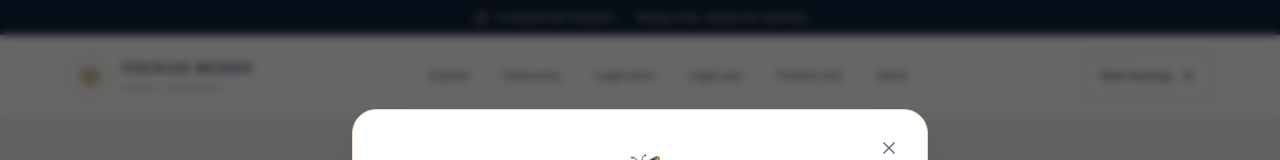
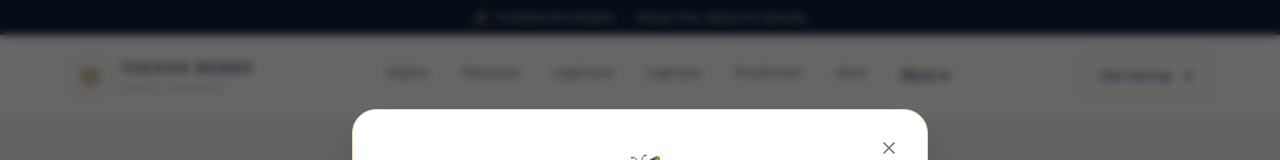
Before and after one commit to Vr7solutions/vignanreddy-legal-journey, a Next.js app: page / in a window 1280 px wide. Shown: the top 160 px of the page. Built offline with nearby package versions, Linux system fonts and the light colour scheme; no server answers; the database is empty.

Commit message:
Implement dropdown for additional resources
Added a dropdown for additional resources including previous year question papers.

```diff
--- a/app/page.tsx
+++ b/app/page.tsx
@@ -48,6 +48,24 @@ export default function Home() {
           <a href="#daily-quiz">Legal quiz</a>
           <a href="#practice-test">Practice test</a>
           <a href="#about">About</a>
+
+          <div className="relative group">
+            <button
+              type="button"
+              className="flex items-center gap-1"
+            >
+              More <span>▾</span>
+            </button>
+
+            <div className="absolute right-0 top-full z-50 hidden min-w-64 rounded-lg border border-gray-200 bg-white p-2 shadow-lg group-hover:block group-focus-within:block">
+              <a
+                href="/previous-year-question-papers"
+                className="block rounded-md px-4 py-3 text-sm text-gray-700 hover:bg-gray-100"
+              >
+                Previous Year Question Papers
+              </a>
+            </div>
+          </div>
         </nav>
 
         <a className="header-cta" href="#explore">
@@ -156,7 +174,6 @@ export default function Home() {
 
       <AcademicDashboard />
 
-      {/* OU and College Updates Card */}
       <section className="scroll-mt-24 px-5 py-10">
         <div className="mx-auto max-w-5xl">
           <a
```
